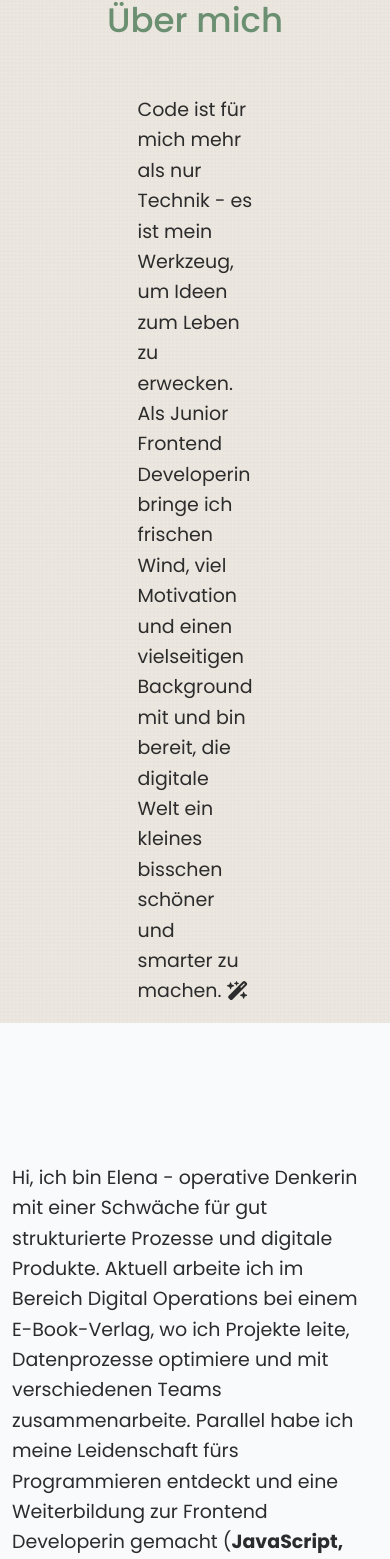
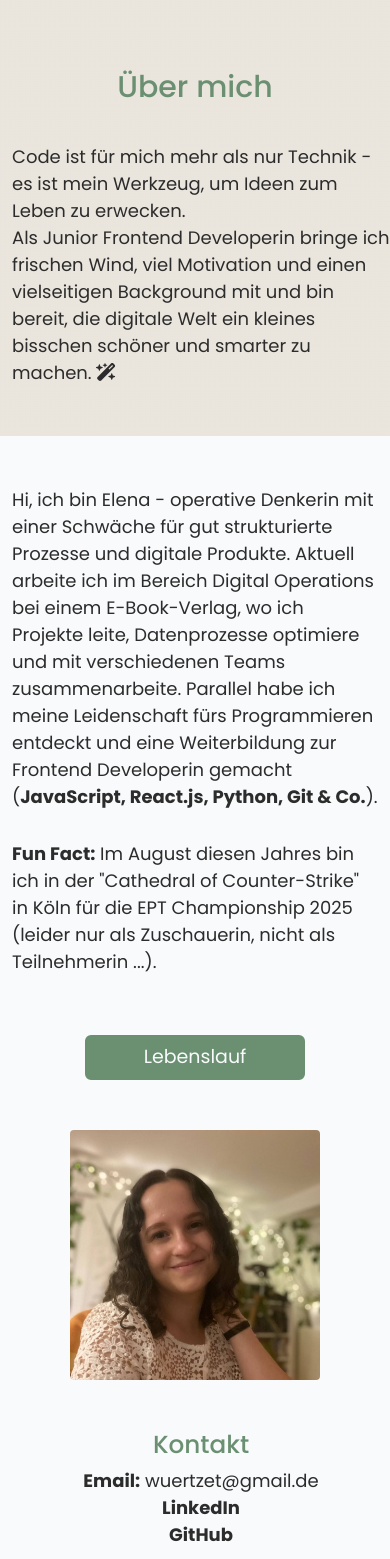
Before and after one commit to Anthophila1909/personal-website-portfolio, a React (Create React App) app: page /UeberMich in a window 390 px wide. Shown: the part 74-1633 px from the top of the page. Built offline with nearby package versions, Linux system fonts and the light colour scheme.

Commit message:
Über mich: Neues Design + responsives design

```diff
--- a/src/UeberMich.js
+++ b/src/UeberMich.js
@@ -11,8 +11,8 @@ export default function UeberMich() {
       <div className="header">
         <h1>Über mich</h1>
         <div className="row">
-          <div className="col"></div>
-          <div className="col">
+          <div className="col-sm"></div>
+          <div className="col-sm">
             <p className="intro-text text-start">
               Code ist für mich mehr als nur Technik - es ist mein Werkzeug, um
               Ideen zum Leben zu erwecken. <br />
@@ -63,8 +63,10 @@ export default function UeberMich() {
             />
           </div>
         </div>
-        <div className="kontakt">
-          <h2>Kontakt:</h2>
+        <div className="row kontakt">
+          <div className="col-sm"></div>
+          <div className="col-sm kontaktarten text-sm-end text-center">
+            <h2>Kontakt</h2>
             <ul>
               <li>
                 <strong>Email:</strong>{" "}
@@ -100,5 +102,6 @@ export default function UeberMich() {
           </div>
         </div>
       </div>
+    </div>
   );
 }
--- a/src/css/UeberMich.css
+++ b/src/css/UeberMich.css
@@ -1,11 +1,7 @@
 .UeberMich .container {
-  display: flex;
-  flex-direction: column;
-  align-items: center;
-  justify-content: center;
   text-align: center;
   min-height: 800px;
-  margin-top: 140px;
+  margin-top: 150px;
 }
 
 .UeberMich h1 {
@@ -56,10 +52,13 @@
   border-color: var(--main-branding-color);
 }
 
-.UeberMich .kontakt {
-  margin-bottom: 160px;
+.UeberMich .kontaktarten {
+  padding-right: 125px;
 }
 
+.UeberMich h2 {
+  color: var(--main-branding-color);
+}
 .UeberMich ul {
   list-style-type: none;
   padding: 0;
@@ -71,33 +70,59 @@
 }
 
 @media (max-width: 992px) {
+  .UeberMich .header {
+    min-height: 450px;
+    padding-top: 44px;
+  }
+
   .UeberMich h1 {
-    font-size: 34px;
-    border-radius: 4px;
-    max-width: 50%;
-    margin: 0 auto 15px;
-    padding: 9px 0;
+    font-size: 30px;
+  }
+
+  .UeberMich .container {
+    min-height: 500px;
+    padding-top: 0;
+    margin-top: 50px;
   }
 
   .UeberMich p,
   .UeberMich li {
-    font-size: 19px;
-    font-weight: 400;
-    line-height: 1.6;
+    font-size: 18px;
+    line-height: 1.5;
+  }
+
+  .UeberMich .intro-text {
+    padding-left: 12px;
+  }
+
+  .UeberMich .funfact {
+    margin-top: 30px;
+  }
+
+  .UeberMich .lebenslauf {
+    display: flex;
+    flex-direction: column;
+    align-items: center;
+  }
+
+  .UeberMich .lebenslauf-button {
+    width: 60%;
+    text-align: center;
+    margin: 0;
   }
 
   .UeberMich .img-uebermich {
     width: 250px;
     height: 250px;
-    margin: 40px auto;
-    margin-bottom: 0px;
-  }
-
-  .UeberMich .img-uebermich:hover {
-    transform: none;
+    margin: 50px auto;
   }
 
   .UeberMich .kontakt {
     margin-bottom: 10px;
   }
+
+  .UeberMich .kontaktarten {
+    margin: 0;
+    padding: 0 0 0 12px;
+  }
 }
```
Lines whose indentation alone changed are shown as unchanged.
